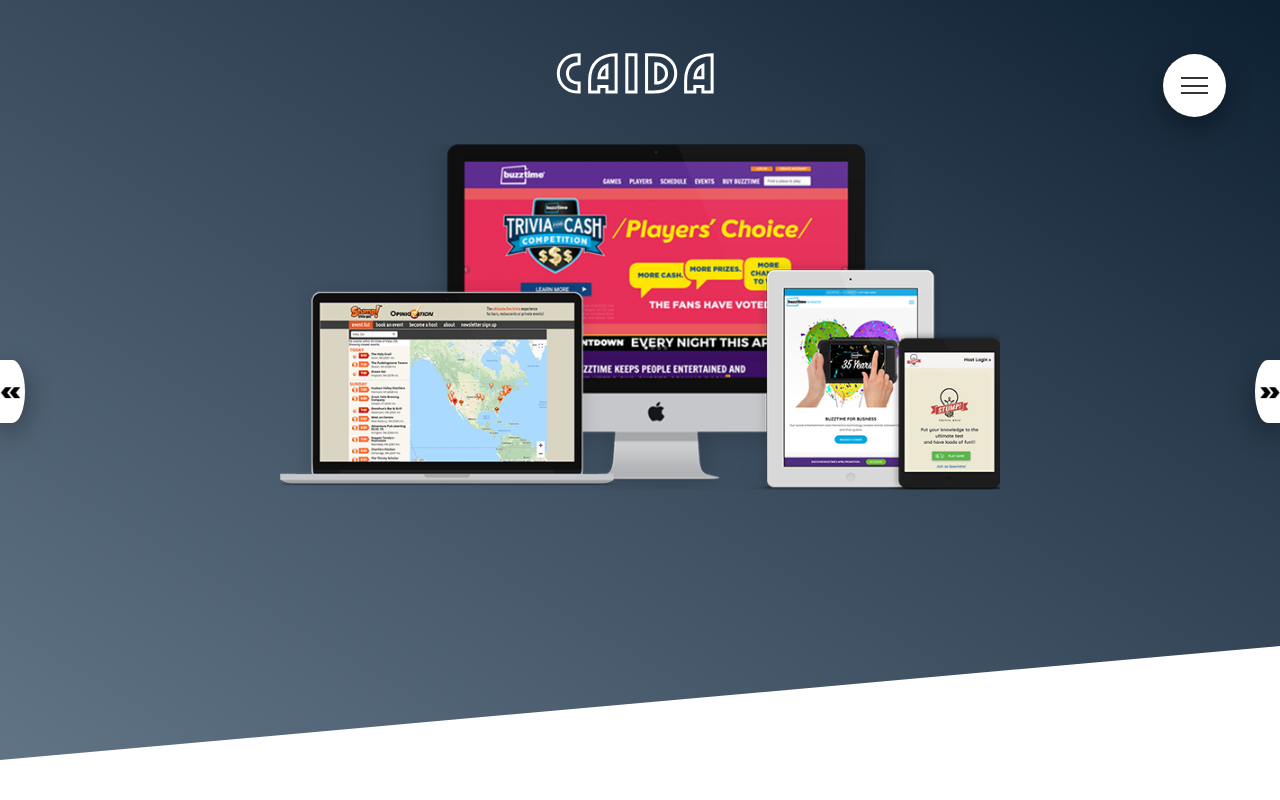
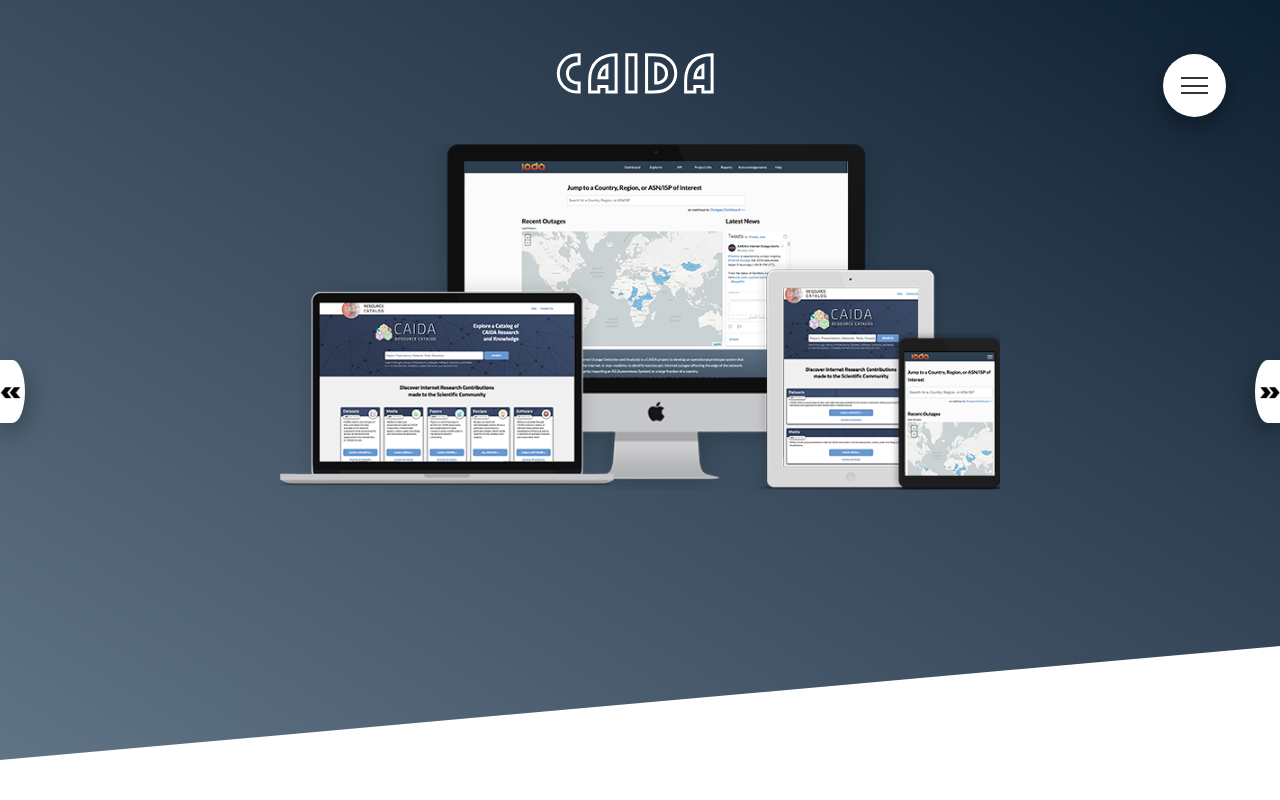
Before and after one commit to JayWebz/Portfolio, a React (Create React App) app: page /caida in a window 1280 px wide. Shown: the top 800 px of the page. Built offline with nearby package versions, Linux system fonts and the light colour scheme.

Commit message:
update caida page image

```diff
--- a/src/pages/caida/Caida.js
+++ b/src/pages/caida/Caida.js
@@ -12,7 +12,7 @@
 			<div className="caida">
 				<Hero heading="CAIDA"
 					alt="CAIDA"
-					image={`${process.env.PUBLIC_URL}/images/BZT_Devices.png`}
+					image={`${process.env.PUBLIC_URL}/images/CAIDA_Devices.png`}
 					style={heroGradient}/>
 				<Overview overview="At the Center for Applied Internet Data Analysis (CAIDA), I Designed and Developed two data-driven applications from
 ideation to launch; one that detects and visualizes macroscopic
```
Also changed, not shown: public/images/CAIDA_Devices.png (added).
